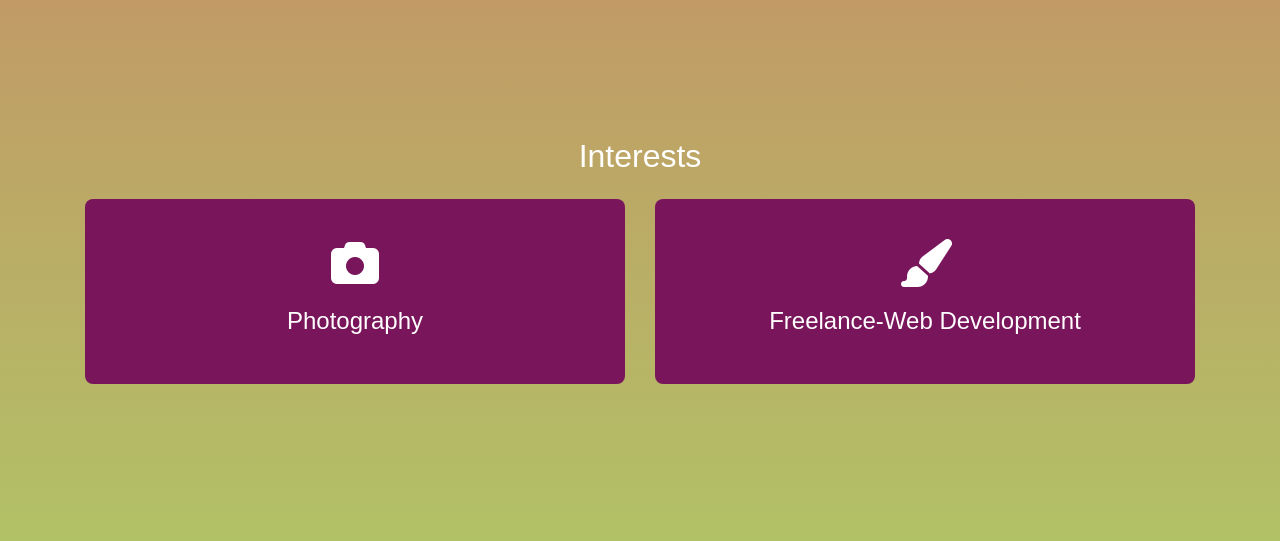
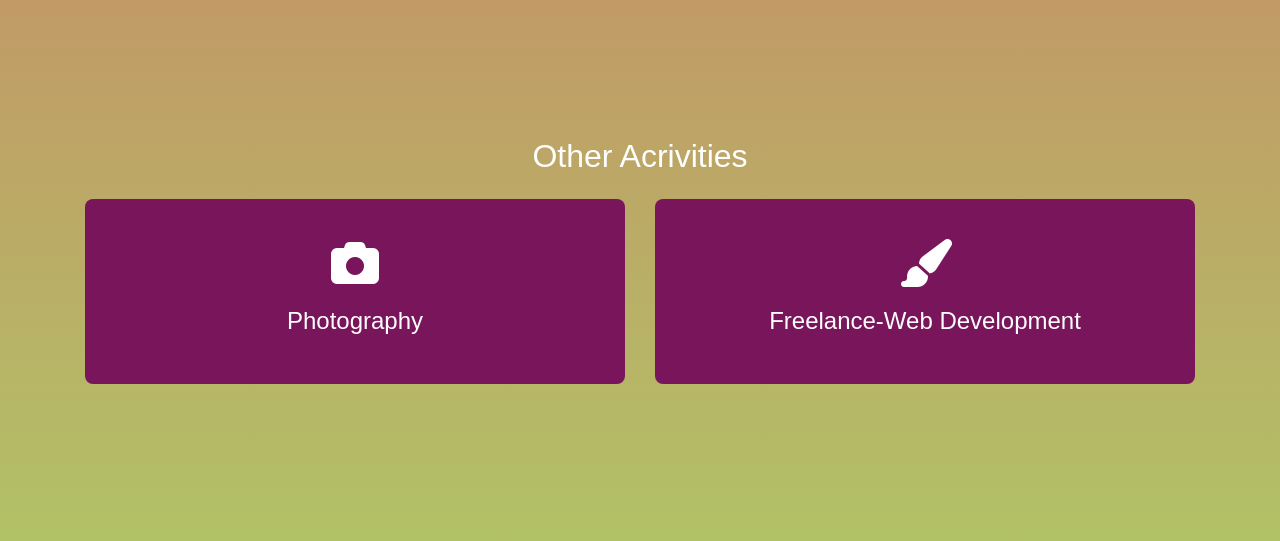
Before and after one commit to dharmrajbhise/Portfolio-of-Dharma, a plain HTML site: page index.html in a window 1280 px wide. Shown: the part 2160-2701 px from the top of the page. Drawn offline with nearby package versions, Linux system fonts and the light colour scheme.

Commit message:
Update index.html

```diff
--- a/index.html
+++ b/index.html
@@ -213,7 +213,7 @@
 
     <section id="interests" class="py-5" data-aos="flip-right">
       <div class="container">
-        <h2 class="text-center mb-4 text-white">Interests</h2>
+        <h2 class="text-center mb-4 text-white">Other Acrivities</h2>
         <div class="row">
           <div class="col-md-6">
             <div class="other-card">
```
